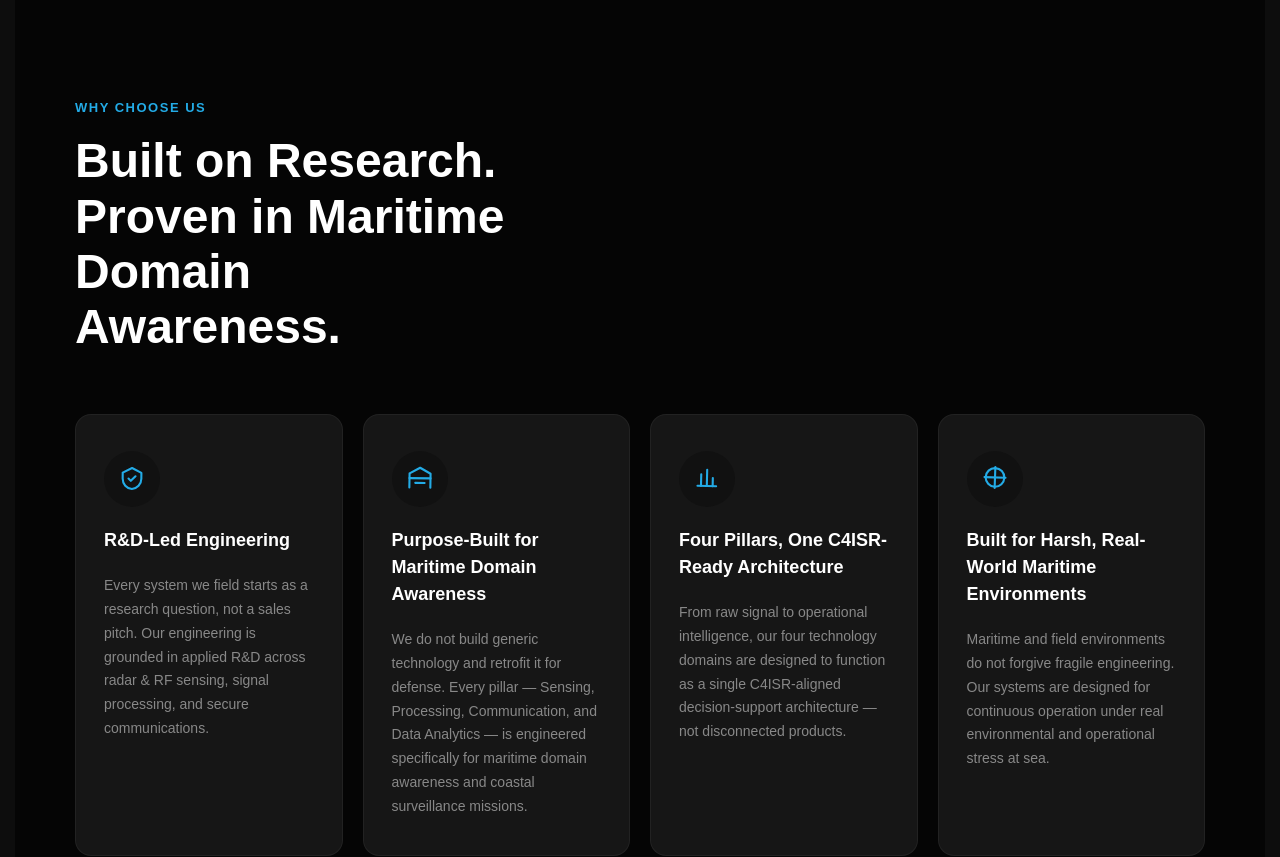
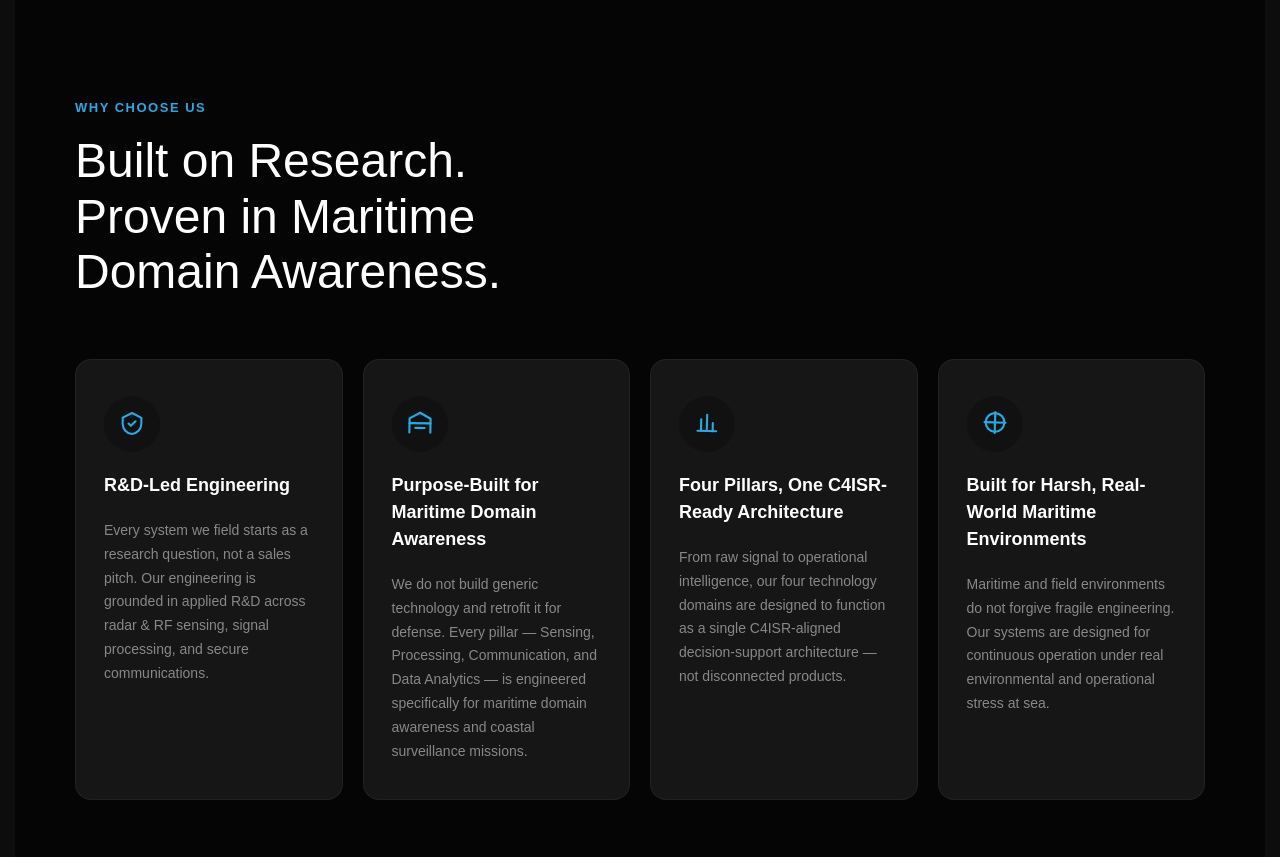
Before and after one commit to byte-blade-coder/SINC, a React (Vite) app: page / in a window 1280 px wide. Shown: the part 1720-2577 px from the top of the page. Built offline with nearby package versions, Linux system fonts and the light colour scheme.

Commit message:
fixed font size

```diff
--- a/src/components/HeroSectionOne.jsx
+++ b/src/components/HeroSectionOne.jsx
@@ -41,6 +41,7 @@ const HeroSectionOne = () => {
             loop
             muted
             playsInline
+            preload="auto"
             className="absolute inset-0 w-full h-full object-cover opacity-60"
             src="/assets/HERO SECTION VIDEO_processed.mp4"
           />
@@ -65,7 +66,7 @@ const HeroSectionOne = () => {
           initial={{ y: -80, opacity: 0 }}
           animate={{ y: 0, opacity: 1 }}
           transition={{ ...customTransition, delay: 0.1 }}
-          className={`absolute top-6 z-40 w-[90%] max-w-[1728px] h-[90px] rounded-[20px] border border-white/[0.06] flex items-center justify-between px-6 md:px-10 transition-all duration-500 ${
+          className={`absolute top-6 z-40 w-[90%] max-w-[1728px] h-[90px] rounded-[20px] border border-white/[0.06] flex items-center justify-between px-6 md:px-10 transition-[background-color,box-shadow,backdrop-filter] duration-500 ${
             scrolled
               ? 'bg-black/75 backdrop-blur-lg shadow-[0_10px_30px_rgba(0,0,0,0.5),_inset_0_1px_0_rgba(255,255,255,0.08)]'
               : 'bg-black/35 backdrop-blur-md'
--- a/src/style.css
+++ b/src/style.css
@@ -3265,3 +3265,19 @@ img {
 		display: none !important;
 	}
 }
+
+/* Custom Section Headings Weight */
+h2.why-heading,
+h2.tech-title,
+h2.team-title,
+h2.services-heading,
+h2.projects-title,
+h2.about-heading {
+	font-weight: 500 !important;
+}
+
+/* Specific Why Heading Width */
+h2.why-heading {
+	width: 650px;
+	max-width: 100%;
+}
```
